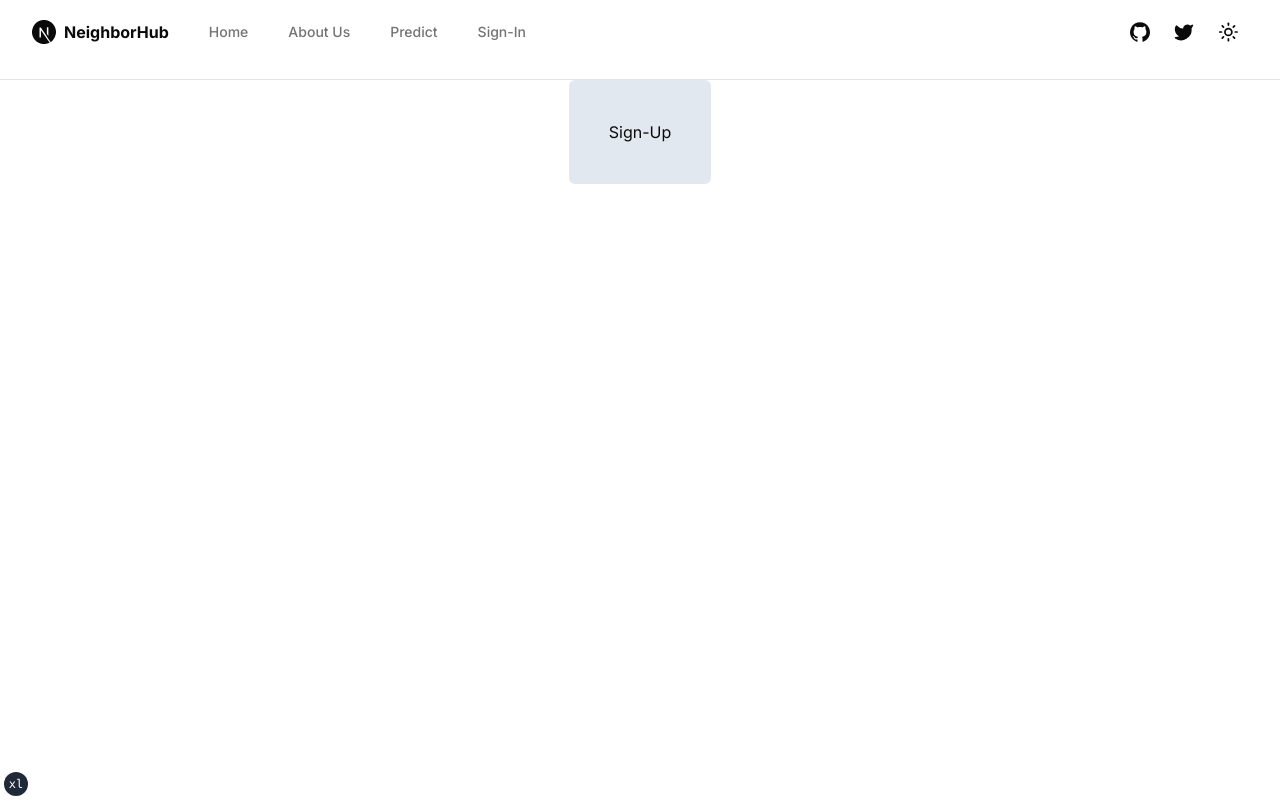
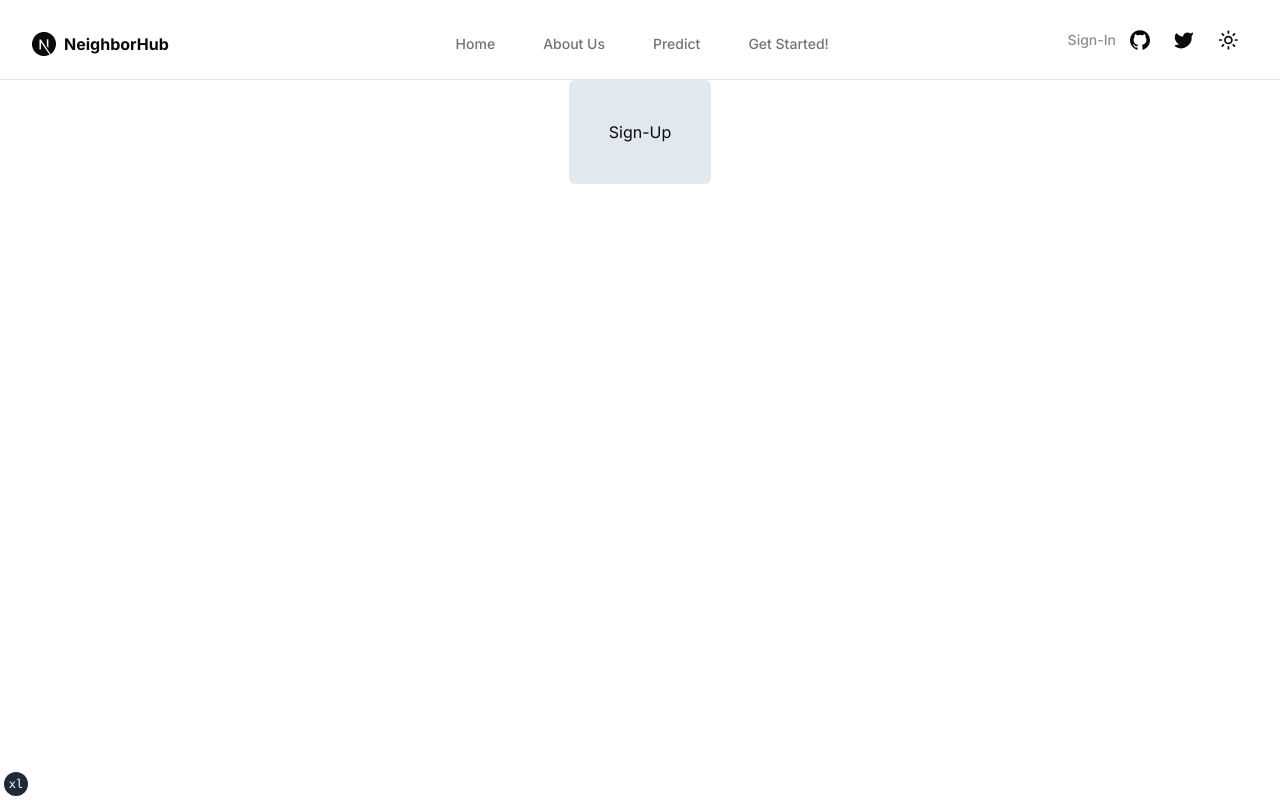
Before and after one commit to TempleOSi/frontend, a Next.js app: page /sign-up in a window 1280 px wide. Built offline with nearby package versions, Linux system fonts and the light colour scheme.

Commit message:
modified NavBar

```diff
--- a/components/main-nav.tsx
+++ b/components/main-nav.tsx
@@ -12,13 +12,14 @@ interface MainNavProps {
 
 export function MainNav({ items }: MainNavProps) {
   return (
-    <div className="flex gap-6 md:gap-10">
+    <div className="flex flex-1 gap-6 md:gap-10 space-x-2 mt-6">
       <Link href="/" className="flex items-center space-x-2">
         <Icons.logo className="h-6 w-6" />
         <span className="inline-block font-bold">{siteConfig.name}</span>
       </Link>
+      <div className="flex flex-1 justify-center">
       {items?.length ? (
-        <nav className="flex justify-center gap-10">
+        <nav className="flex items-center justify-center gap-10 space-x-2">
           {items?.map(
             (item, index) =>
               item.href && (
@@ -36,6 +37,7 @@ export function MainNav({ items }: MainNavProps) {
           )}
         </nav>
       ) : null}
+      </div>
     </div>
   )
 }
--- a/components/site-header.tsx
+++ b/components/site-header.tsx
@@ -5,14 +5,26 @@ import { buttonVariants } from "@/components/ui/button"
 import { Icons } from "@/components/icons"
 import { MainNav } from "@/components/main-nav"
 import { ThemeToggle } from "@/components/theme-toggle"
+import { NavItem } from "@/types/nav"
+import { cn } from "@/lib/utils"
 
 export function SiteHeader() {
   return (
     <header className="bg-background sticky top-0 z-40 w-full border-b h-20">
       <div className="container flex h-16 items-center space-x-4 sm:justify-between sm:space-x-0">
         <MainNav items={siteConfig.mainNav} />
-        <div className="flex flex-1 items-center justify-end space-x-4">
+        <div className="flex items-center justify-end space-x-4 mt-4">
           <nav className="flex items-center space-x-1">
+            <Link
+              key={1}
+              href={"/sign-in"}
+              className={cn(
+                "flex items-center text-sm font-medium text-muted-foreground",
+                "opacity-80"
+              )}
+            >
+              {"Sign-In"}
+            </Link>
             <Link
               href={siteConfig.links.github}
               target="_blank"
@@ -28,6 +40,7 @@ export function SiteHeader() {
                 <span className="sr-only">GitHub</span>
               </div>
             </Link>
+
             <Link
               href={siteConfig.links.twitter}
               target="_blank"
@@ -43,6 +56,8 @@ export function SiteHeader() {
                 <span className="sr-only">Twitter</span>
               </div>
             </Link>
+
+
             <ThemeToggle />
           </nav>
         </div>
--- a/config/site.ts
+++ b/config/site.ts
@@ -4,6 +4,12 @@ export const siteConfig = {
   name: "NeighborHub",
   description:
     "¡Un lugar donde predecir la casa de tus sueños a un precio de ensueño!.",
+  secNav: [
+      {
+        title: "Sign-In",
+        href: "/sign-in",
+      },
+    ],
   mainNav: [
     {
       title: "Home",
@@ -19,10 +25,12 @@ export const siteConfig = {
       href: "/predict",
     },
     {
-      title: "Sign-In",
-      href: "/sign-in",
+      title: "Get Started!",
+      href: "/sign-up",
     },
   ],
+
+
   links: {
     twitter: "https://twitter.com/solisolsoli",
     github: "https://github.com/TempleOSi",
```
